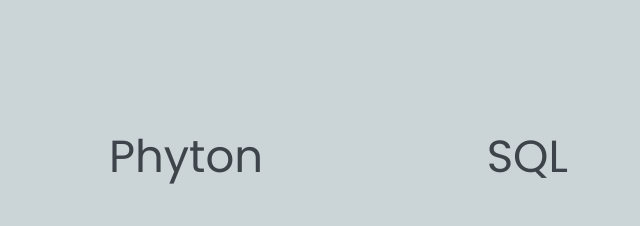
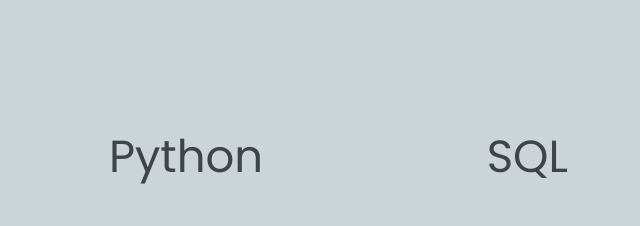
Before and after one commit to davidyamin/davidyamin.github.io, a plain HTML site: page index.html in a window 1280 px wide. Shown: the part 1520-1746 px from the top of the page, 454-1094 px from the left. Drawn offline with Linux system fonts and the light colour scheme.

Commit message:
Add files via upload

```diff
--- a/index.html
+++ b/index.html
@@ -37,7 +37,7 @@
                 <!-- Here higher you can change <p> value -->
             </div>
             <div class="skills__item">
-                <h2>Phyton</h2>
+                <h2>Python</h2>
                 <p>Lorem, ipsum dolor sit amet consectetur adipisicing elit. Ad, eum.</p>
                 <!-- Here higher you can change <p> value -->
             </div>
```
